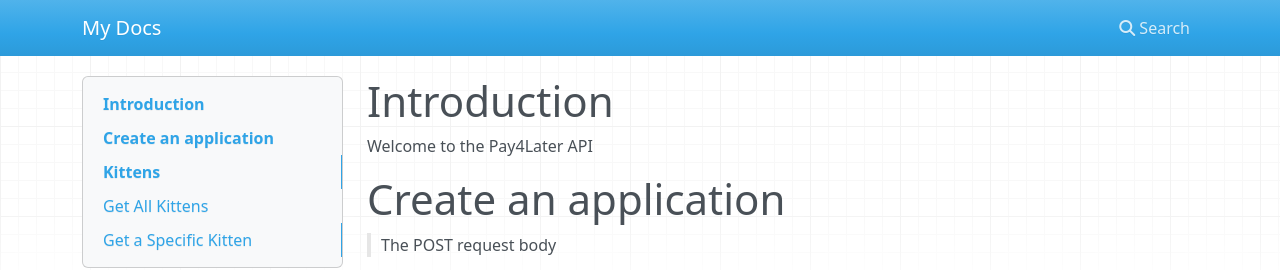
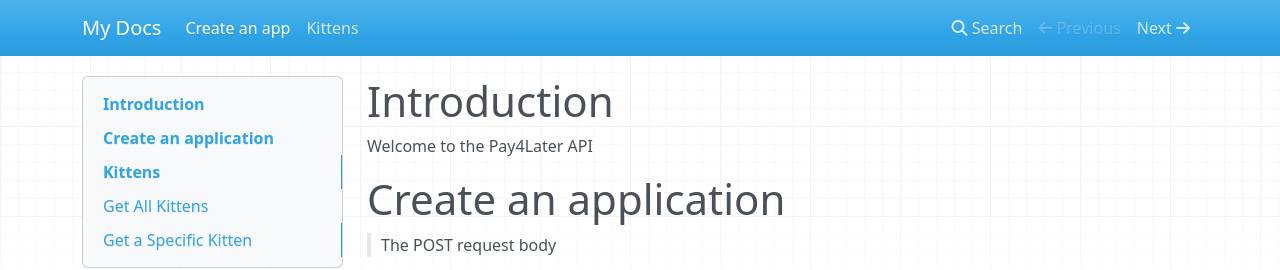
Before and after one commit to aidenscott2016/rtdtest, an MkDocs documentation site: the page built from docs/index.md, in a window 1280 px wide. Shown: the top 270 px of the page. Built offline with MkDocs 1.6.1, drawn with Linux system fonts in a browser that asks for light colours; nearby versions of some CDN libraries; old or Windows-style settings are respelled for this version of MkDocs.

Commit message:
kittens on new page

```diff
--- a/mkdocs.yml
+++ b/mkdocs.yml
@@ -1,3 +1,4 @@
 site_name: My Docs
 pages:
-    - 'Index': index.md
+    - 'Create an app': index.md
+    - 'Kittens': kittens.md
```
Also changed, not shown: 1 other file.
